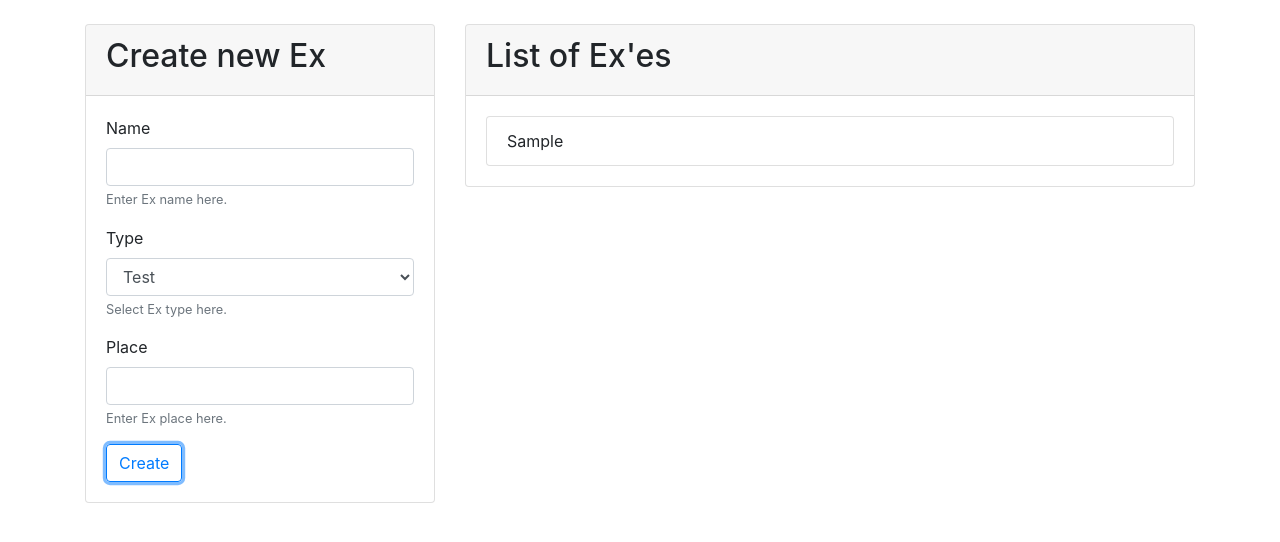
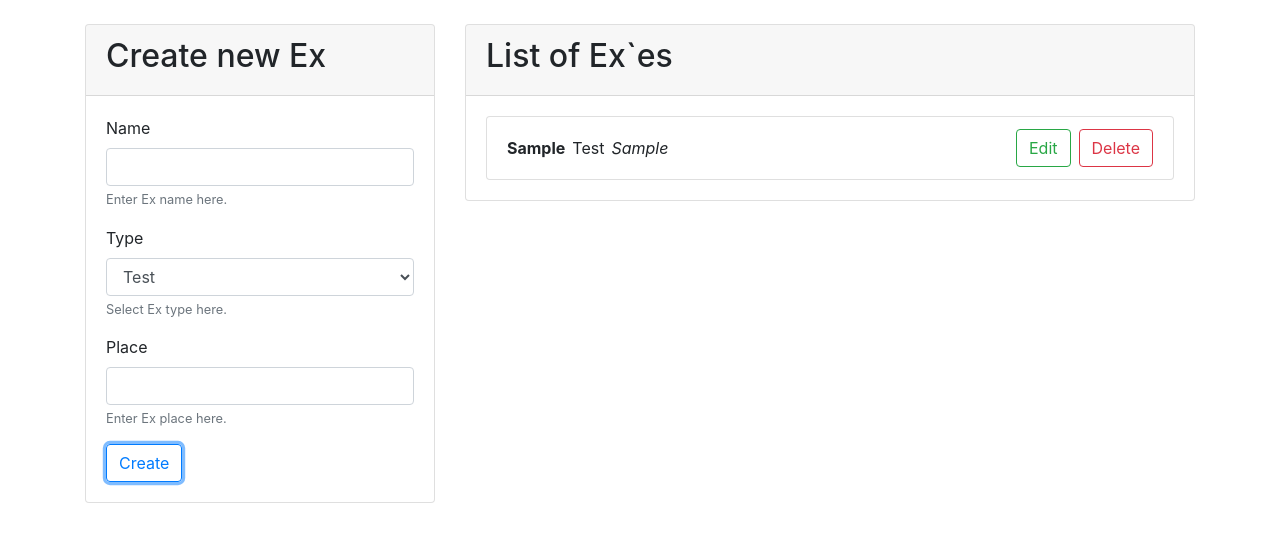
Before and after one commit to julijajarmale/1-Lamos, a React (Create React App) app in the folder r1/: page / in a window 1280 px wide. Both pictures are taken after typing "Sample", "Sample" into the empty fields and a click on the button "Create". Shown: the top 542 px of the page. Built offline with nearby package versions, Linux system fonts and the light colour scheme.

Commit message:
after paskaita

```diff
--- a/r1/src/App.jsx
+++ b/r1/src/App.jsx
@@ -1,35 +1,48 @@
 import { useEffect, useState } from 'react';
 import './bootstrap.css';
-import Create from './Components/crud/Create'; // su defaultu be skliaustu
+import './crud.scss';
+import Create from './Components/crud/Create';
 import List from './Components/crud/List';
-import { create, read } from './Functions/localStorage'; // jeigu be default export su skliaustais
+import { create, read, remove } from './Functions/localStorage';
+import Edit from './Components/crud/Edit';
 // import './App.scss';
-// import getId from './Functions/getId';
+
 
 
 function App() {
 
-    const [lastUpdate, setLastUpdate] = useState(Date.now()); // cia padarom, kad is karto updatintusi exai. Reiskia, kad pasikeite duomenys, galima ir delete ir t.t.
+    const [lastUpdate, setLastUpdate] = useState(Date.now());
 
     const [exes, setExes] = useState(null);
-
+    const [modalData, setModalData] = useState(null);
 
     const [createData, setCreateData] = useState(null);
-    //Read 2nd Crud Element
+    const [deleteData, setDeleteData] = useState(null);
+
+    //Read
     useEffect(() => {
-    setExes(read());
-}, [lastUpdate])
+        setExes(read());
+    }, [lastUpdate]);
 
-
-    // Create 1st Crud element
+    // Create
     useEffect(() => {
         if (null === createData) {
             return;
         }
-       create(createData)
-       setLastUpdate(Date.now());
+        create(createData);
+        setLastUpdate(Date.now());
 
-    }, [createData])
+    }, [createData]);
+
+    // Delete
+    useEffect(() => {
+        if (null === deleteData) {
+            return;
+        }
+        remove(deleteData);
+        setLastUpdate(Date.now());
+
+    }, [deleteData]);
 
     return (
         <>
@@ -39,10 +52,11 @@
                         <Create setCreateData={setCreateData}></Create>
                     </div>
                     <div className="col-8">
-                        <List exes={exes}></List>
+                        <List exes={exes} setDeleteData={setDeleteData} setModalData={setModalData}></List>
                     </div>
                 </div>
             </div>
+            <Edit modalData={modalData} setModalData={setModalData}></Edit>
         </>
     );
 
--- a/r1/src/Components/crud/Create.jsx
+++ b/r1/src/Components/crud/Create.jsx
@@ -11,7 +11,7 @@
         setCreateData(data);
         setName('');
         setType('1');
-        setPlace('')
+        setPlace('');
     }
 
     return (
--- /dev/null
+++ b/r1/src/Components/crud/Edit.jsx
@@ -0,0 +1,30 @@
+function Edit({modalData, setModalData}) {
+
+    if (null === modalData) {
+        return null;
+    }
+
+    return (
+        <div className="modal">
+            <div className="modal-dialog modal-dialog-centered">
+                <div className="modal-content">
+                    <div className="modal-header">
+                        <h5 className="modal-title">Modal title</h5>
+                        <button type="button" className="close" onClick={()=>setModalData(null)}>
+                            <span>&times;</span>
+                        </button>
+                    </div>
+                    <div className="modal-body">
+                        <p>Modal body text goes here.</p>
+                    </div>
+                    <div className="modal-footer">
+                        <button type="button" className="btn btn-outline-secondary" onClick={()=>setModalData(null)}>Close</button>
+                        <button type="button" className="btn btn-outline-primary">Save changes</button>
+                    </div>
+                </div>
+            </div>
+        </div>
+    );
+}
+
+export default Edit;
--- a/r1/src/Components/crud/Ex.jsx
+++ b/r1/src/Components/crud/Ex.jsx
@@ -1,8 +1,28 @@
-function Ex({ex}) {
-return(
-    <li className="list-group-item">{ex.name}</li>
-)
+function Ex({ ex, setDeleteData, setModalData }) {
 
+    const handleDelete = () => {
+        setDeleteData(ex);
+    }
+
+    const handleEdit = () => {
+        setModalData(ex);
+    }
+
+    return (
+        <li className="list-group-item">
+            <div className="item">
+                <div className="content">
+                    <b>{ex.name}</b>
+                    <span>{['Test', 'Written', 'Spoken'][--ex.type]}</span>
+                    <i>{ex.place}</i>
+                </div>
+                <div className="buttons">
+                    <button type="button" className="btn btn-outline-success ml-2" onClick={handleEdit}>Edit</button>
+                    <button type="button" className="btn btn-outline-danger ml-2" onClick={handleDelete}>Delete</button>
+                </div>
+            </div>
+        </li>
+    );
 }
 
-export default Ex
+export default Ex;
--- a/r1/src/Components/crud/List.jsx
+++ b/r1/src/Components/crud/List.jsx
@@ -1,21 +1,21 @@
+// import { useState } from "react";
+
 import Ex from "./Ex";
 
-function List({exes}) {
+function List({exes, setDeleteData, setModalData}) {
 
     return (
         <div className="card mt-4">
             <div className="card-header">
-                <h2>List of Ex'es</h2>
+                <h2>List of Ex`es</h2>
             </div>
             <div className="card-body">
                 <ul className="list-group">
                     {
-                         exes ?  exes.map(ex => <Ex key={ex.id} ex={ex}></Ex>) : null
+                    exes ? exes.map(ex => <Ex key={ex.id} ex={ex} setDeleteData={setDeleteData} setModalData={setModalData}></Ex>) : null
                     }
-
                 </ul>
-
-        </div>
+            </div>
         </div>
     );
 }
--- a/r1/src/Functions/localStorage.js
+++ b/r1/src/Functions/localStorage.js
@@ -3,21 +3,32 @@
 
 export function create(obj) {
     let data = localStorage.getItem(key);
-    if (null === data){
+    if (null === data) {
         data = JSON.stringify([]);
     }
     data = JSON.parse(data);
-    data.id = getId(key + '_id');
+    obj.id = getId(key + '_id');
     data.push(obj);
     data = JSON.stringify(data);
     localStorage.setItem(key, data);
 }
 
-export function read(){
+export function read() {
     let data = localStorage.getItem(key);
-    if (null === data){
+    if (null === data) {
         data = JSON.stringify([]);
     }
     data = JSON.parse(data);
     return data;
 }
+
+export function remove({id}) {
+    let data = localStorage.getItem(key);
+    if (null === data) {
+        data = JSON.stringify([]);
+    }
+    data = JSON.parse(data);
+    data = data.filter(obj => obj.id !== id);
+    data = JSON.stringify(data);
+    localStorage.setItem(key, data);
+}
--- /dev/null
+++ b/r1/src/crud.scss
@@ -0,0 +1,29 @@
+.list-group-item{
+    .item{
+        display: flex;
+        align-items: center;
+        justify-content: space-between;
+        width: 100%;
+        .content{
+            display:flex;
+            align-items: center;
+            justify-content: flex-start;
+        }
+        .buttons{
+            display:flex;
+            align-items: center;
+            justify-content: flex-end;
+        }
+        b{
+            margin-right:7px;
+        }
+
+        i{
+            margin-left:7px;
+        }
+    }
+}
+.modal{
+    display: block;
+    background-color: rgba(106, 0, 0, 0.5)
+}
```
